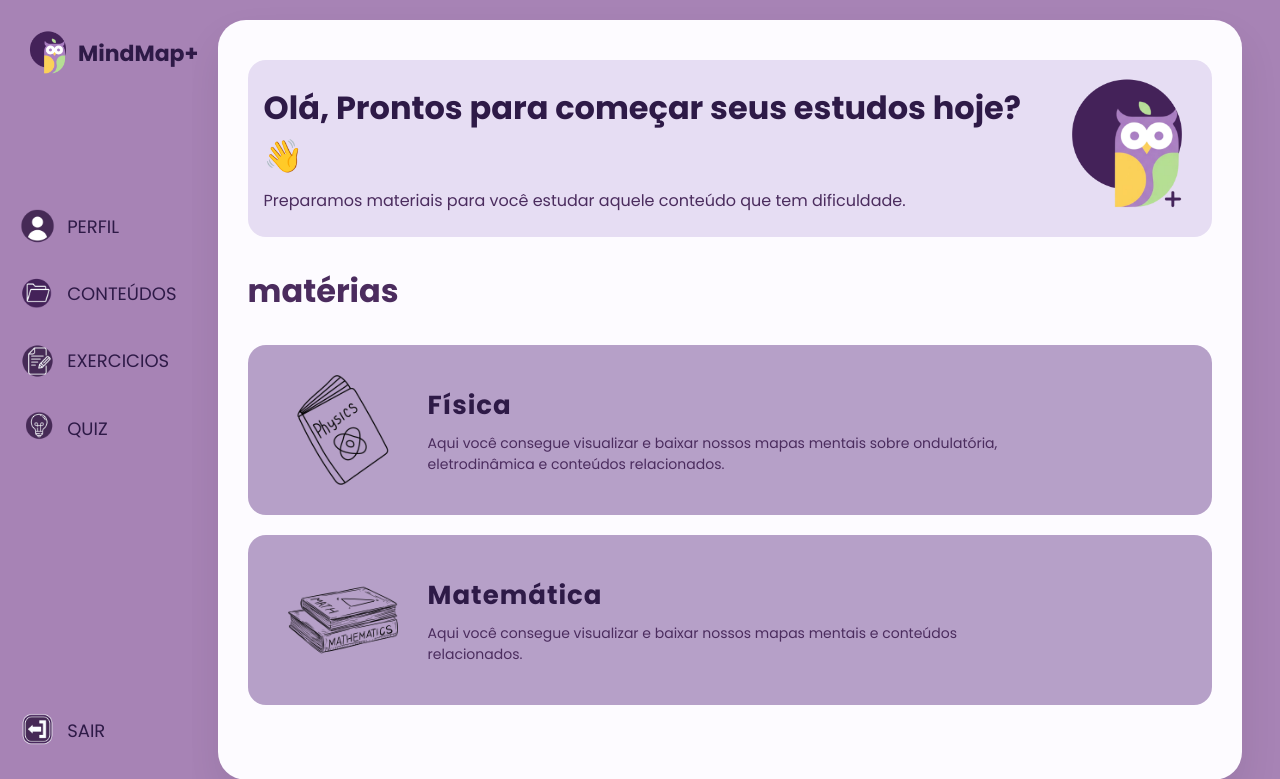
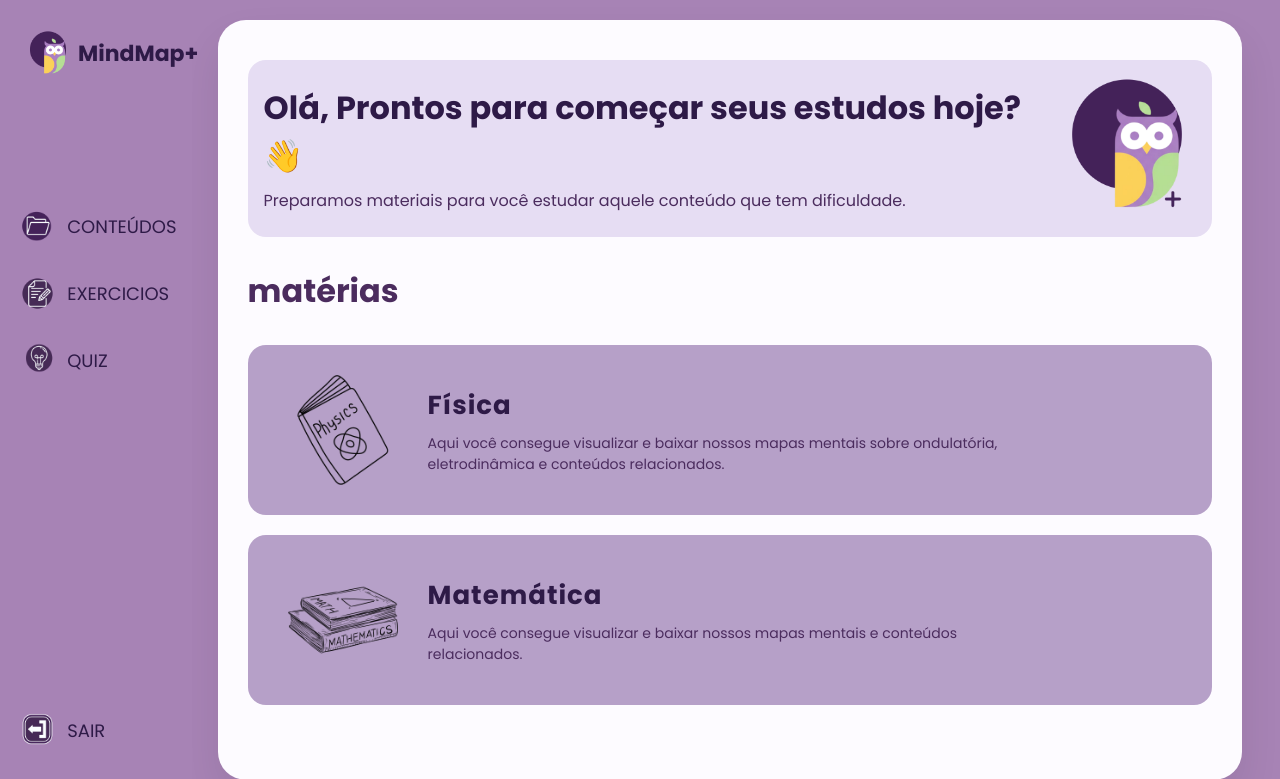
Before and after one commit to m4r1-programadora/MindMap-, a Flask app: page /materiais in a window 1280 px wide. Shown: the top 779 px of the page. Run offline with Flask 3, Linux system fonts and the light colour scheme.

Commit message:
removi o perfil

```diff
--- a/templates/layout.html
+++ b/templates/layout.html
@@ -21,12 +21,7 @@
         </div>
 
         <ul class="menu">
-            <li>
-                <a href="/perfil">
-                    <img src="{{ url_for('static', filename='icon/perfil.png') }}">
-                    <span>PERFIL</span>
-                </a>
-            </li>
+
 
             <li>
                 <a href="/materiais">
```
